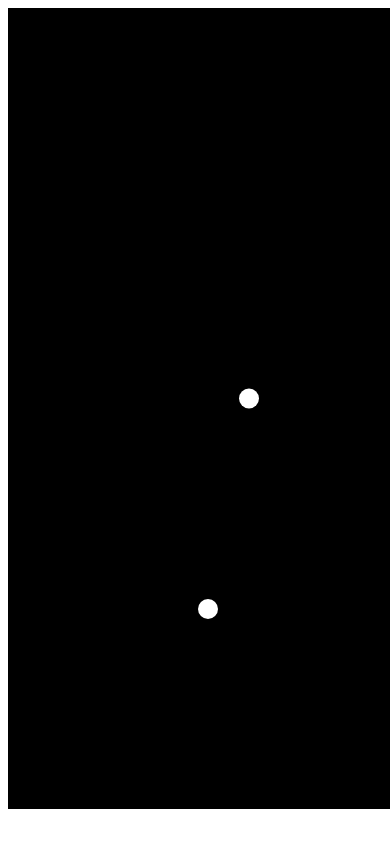
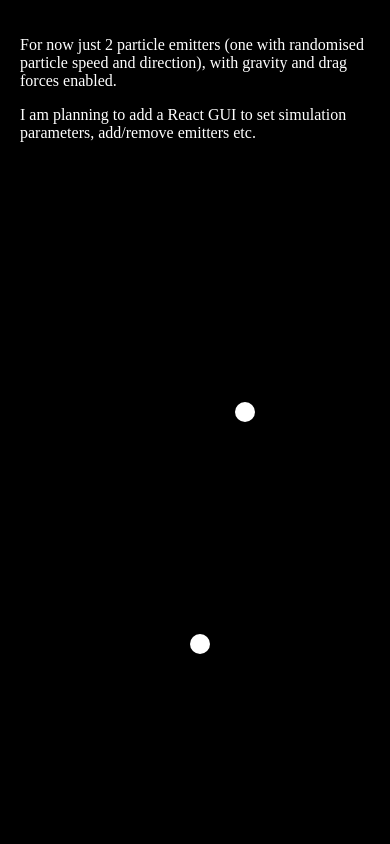
Before and after one commit to sardusmatt/particles-2D, a website built with webpack: page index.html in a window 390 px wide. Built offline with nearby package versions, Linux system fonts and the light colour scheme.

Commit message:
Forced fps to combat inconsistent update rate on mobile

```diff
--- a/index.html
+++ b/index.html
@@ -5,7 +5,11 @@
     <title>2D Particles Sim</title>
 </head>
 
-<body onload="window.startSim();">
-<canvas id="canvas" width=10 height=10></canvas>
+<body style="margin: 0; padding: 0; overflow: hidden;" onload="window.startSim();">
+<canvas style="position: absolute;" id="canvas" width=10 height=10></canvas>
+<div style="position: absolute; padding: 20px 10px 10px 20px;">
+    <p style="color: white;">For now just 2 particle emitters (one with randomised particle speed and direction), with gravity and drag forces enabled.</p>
+    <p style="color: white;">I am planning to add a React GUI to set simulation parameters, add/remove emitters etc.</p>
+</div>
 </body>
 </html>
--- a/src/main.ts
+++ b/src/main.ts
@@ -26,8 +26,8 @@ class Simulation {
     constructor(doc: Document, windowHeight: number, windowWidth: number) {
         this.canvas = doc.getElementById('canvas') as HTMLCanvasElement;
         // Enlarge canvas based on the width and height of the client window
-        this.canvas.height = windowHeight * 0.95;
-        this.canvas.width = windowWidth * 0.98;
+        this.canvas.height = windowHeight;
+        this.canvas.width = windowWidth;
         this.context2D = this.canvas.getContext("2d");
         // Set the maximum number of active particles and the boundaries of the simulation area
         this.particleSimulator = new ParticleSimulator(DEFAULT_MAX_CONCURRENT_PARTICLES, 0, this.canvas.width, 0, this.canvas.height);
@@ -129,19 +129,24 @@ class Simulation {
         // Add two emitters at the bottom left and bottom right of the canvas
         // The first one randomizes the magnitude of the initial velocity applied to the
         // emitted particles, while the second does not
-        this.particleSimulator.addEmitter(new Emitter(200, this.canvas.height - 200, 0.1, -0.15, 25, 80, false));
-        this.particleSimulator.addEmitter(new Emitter(this.canvas.width / 2 + 50, this.canvas.height / 2 - 10, -0.2, -0.2, 27, 25, true));
+        this.particleSimulator.addEmitter(new Emitter(200, this.canvas.height - 200, 0.1, -0.15, 16, 90, false));
+        this.particleSimulator.addEmitter(new Emitter(this.canvas.width / 2 + 50, this.canvas.height / 2 - 10, -0.2, -0.2, 15, 30, true));
     }
 }
 
 window.startSim = () => {
     const sim = new Simulation(document, window.innerHeight, window.innerWidth);
     sim.initDemoSimulation();
+    const fps = 60;
 
-    /* Call update and draw every time the browser is able to repaint */
     const simulate = () => {
         sim.tick();
-        window.requestAnimationFrame(simulate);
+
+        // force fps, since just using requestAnimationFrame doesn't provide a consistent fps on mobile
+        setTimeout(() => {
+            requestAnimationFrame(simulate);
+        }, 1000 / fps);
     };
-    window.requestAnimationFrame(simulate);
+
+    requestAnimationFrame(simulate);
 };
```
